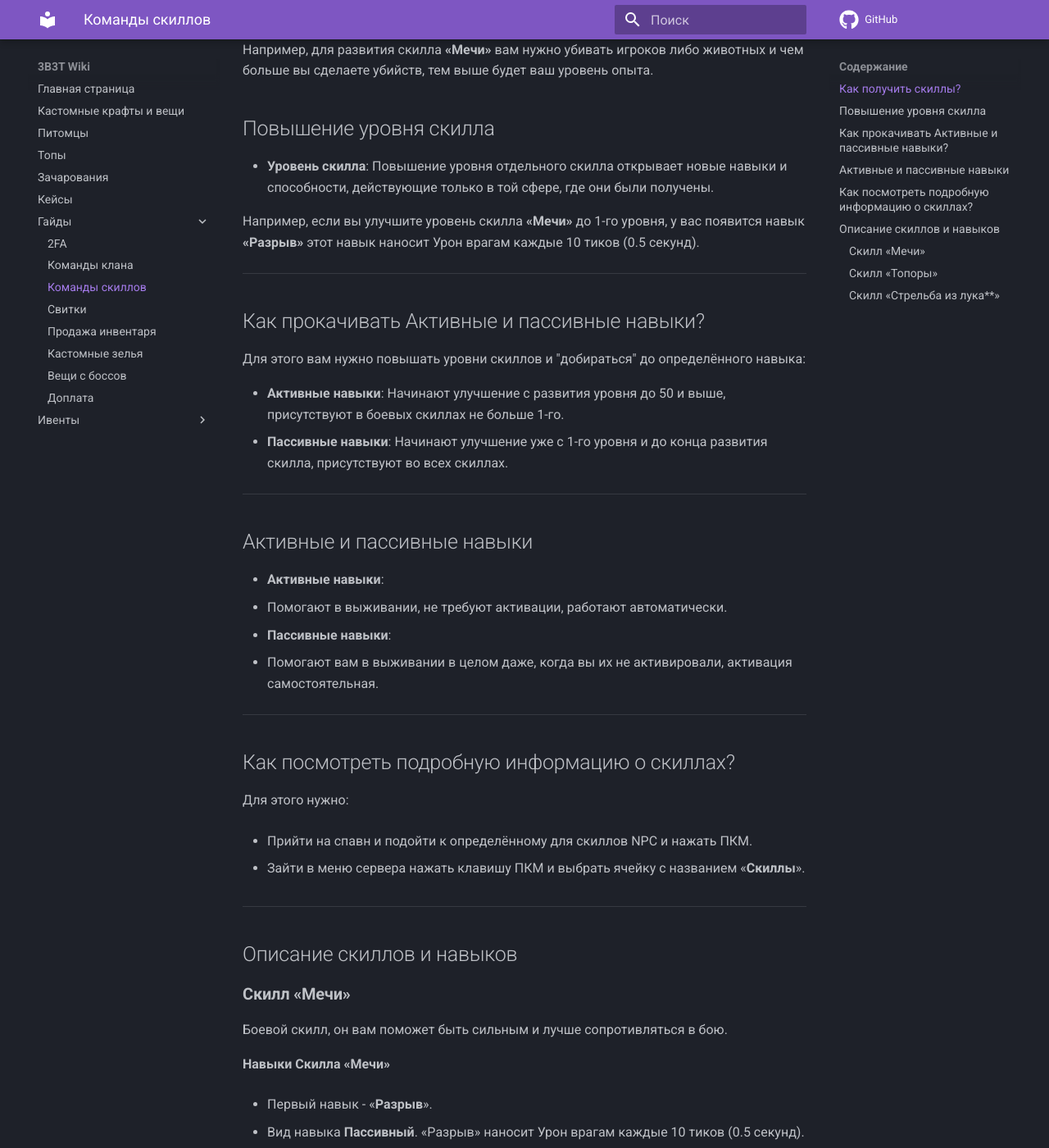
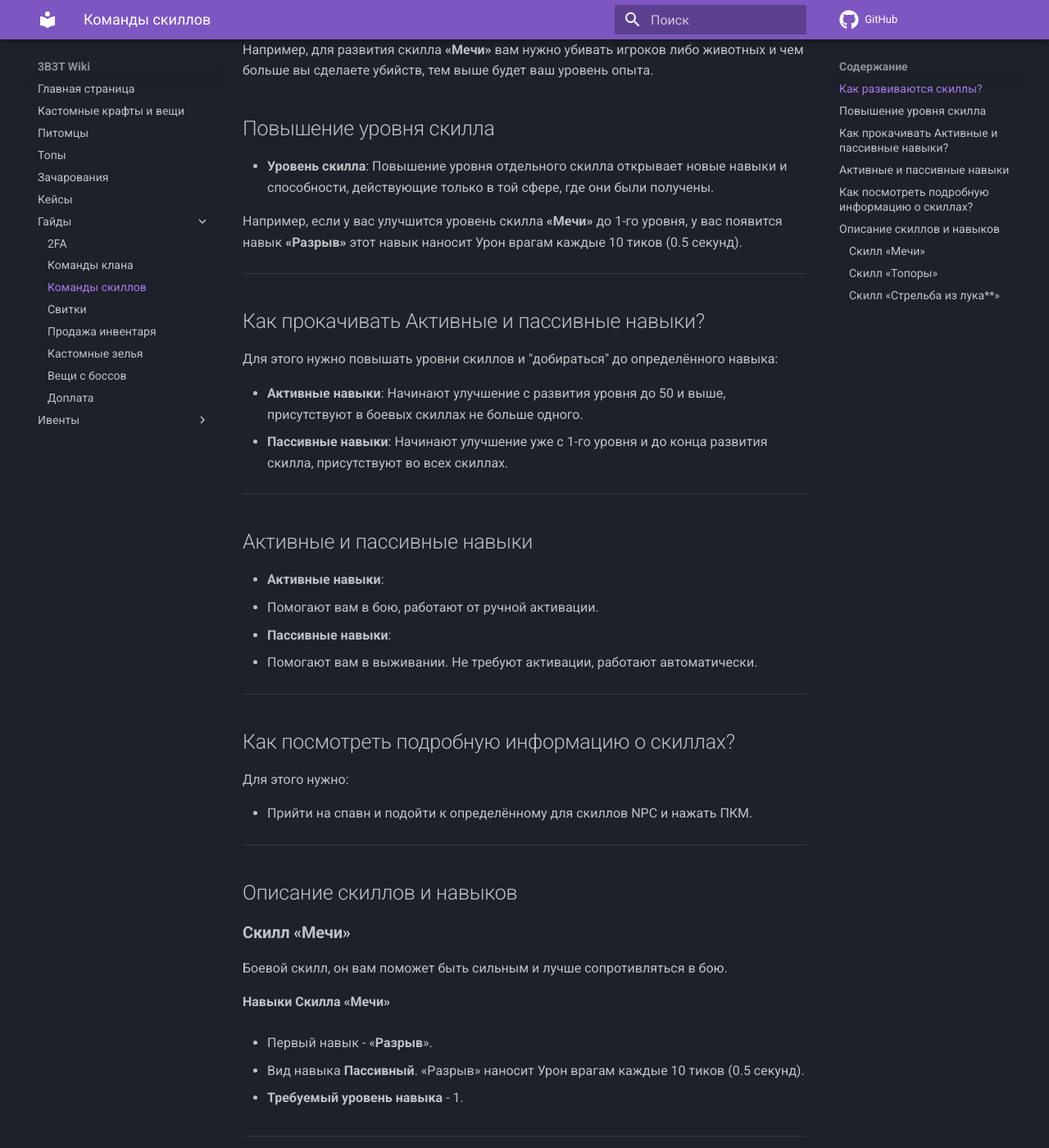
Before and after one commit to 3B3TServer/Docs, an MkDocs documentation site: the page built from docs/Guides/Commands_skills.md, in a window 1280 px wide and 1400 px high, scrolled down 300 px. Shown: the whole window at 82% size. Built offline with MkDocs 1.6.1 and Material for MkDocs 9.7.7, drawn with Linux system fonts in a browser that asks for light colours; comment, search, counter and statistics services are not loaded.

Commit message:
Скиллы, обнова5

```diff
--- a/docs/Guides/Commands_skills.md
+++ b/docs/Guides/Commands_skills.md
@@ -4,7 +4,7 @@
 
 ---
 
-## Как получить скиллы?
+## Как развиваются скиллы?
 
 Например, для развития скилла **«Мечи»** вам нужно убивать игроков либо животных и чем больше вы сделаете убийств, тем выше будет ваш уровень опыта.
 
@@ -12,15 +12,15 @@
 
 - **Уровень скилла**: Повышение уровня отдельного скилла открывает новые навыки и способности, действующие только в той сфере, где они были получены.
 
-  Например, если вы улучшите уровень скилла **«Мечи»** до 1-го уровня, у вас появится навык **«Разрыв»** этот навык наносит Урон врагам каждые 10 тиков (0.5 секунд).
+  Например, если у вас улучшится уровень скилла **«Мечи»** до 1-го уровня, у вас появится навык **«Разрыв»** этот навык наносит Урон врагам каждые 10 тиков (0.5 секунд).
 
 ---
 
 ## Как прокачивать Активные и пассивные навыки?
 
-Для этого вам нужно повышать уровни скиллов и "добираться" до определённого навыка:
+Для этого нужно повышать уровни скиллов и "добираться" до определённого навыка:
 
-- **Активные навыки**: Начинают улучшение с развития уровня до 50 и выше, присутствуют в боевых скиллах не больше 1-го.
+- **Активные навыки**: Начинают улучшение с развития уровня до 50 и выше, присутствуют в боевых скиллах не больше одного.
 - **Пассивные навыки**: Начинают улучшение уже с 1-го уровня и до конца развития скилла, присутствуют во всех скиллах.
 
 ---
@@ -28,10 +28,10 @@
 ## Активные и пассивные навыки
 
 - **Активные навыки**:
-  - Помогают в выживании, не требуют активации, работают автоматически.
+  - Помогают вам в бою, работают от ручной активации.
 
 - **Пассивные навыки**:
-  - Помогают вам в выживании в целом даже, когда вы их не активировали, активация самостоятельная.
+  - Помогают вам в выживании. Не требуют активации, работают автоматически.
 
 ---
 
@@ -40,8 +40,6 @@
 Для этого нужно:
 
 - Прийти на спавн и подойти к определённому для скиллов NPC и нажать ПКМ.
-
-- Зайти в меню сервера нажать клавишу ПКМ и выбрать ячейку с названием «**Скиллы**».
 
 ---
 
```
